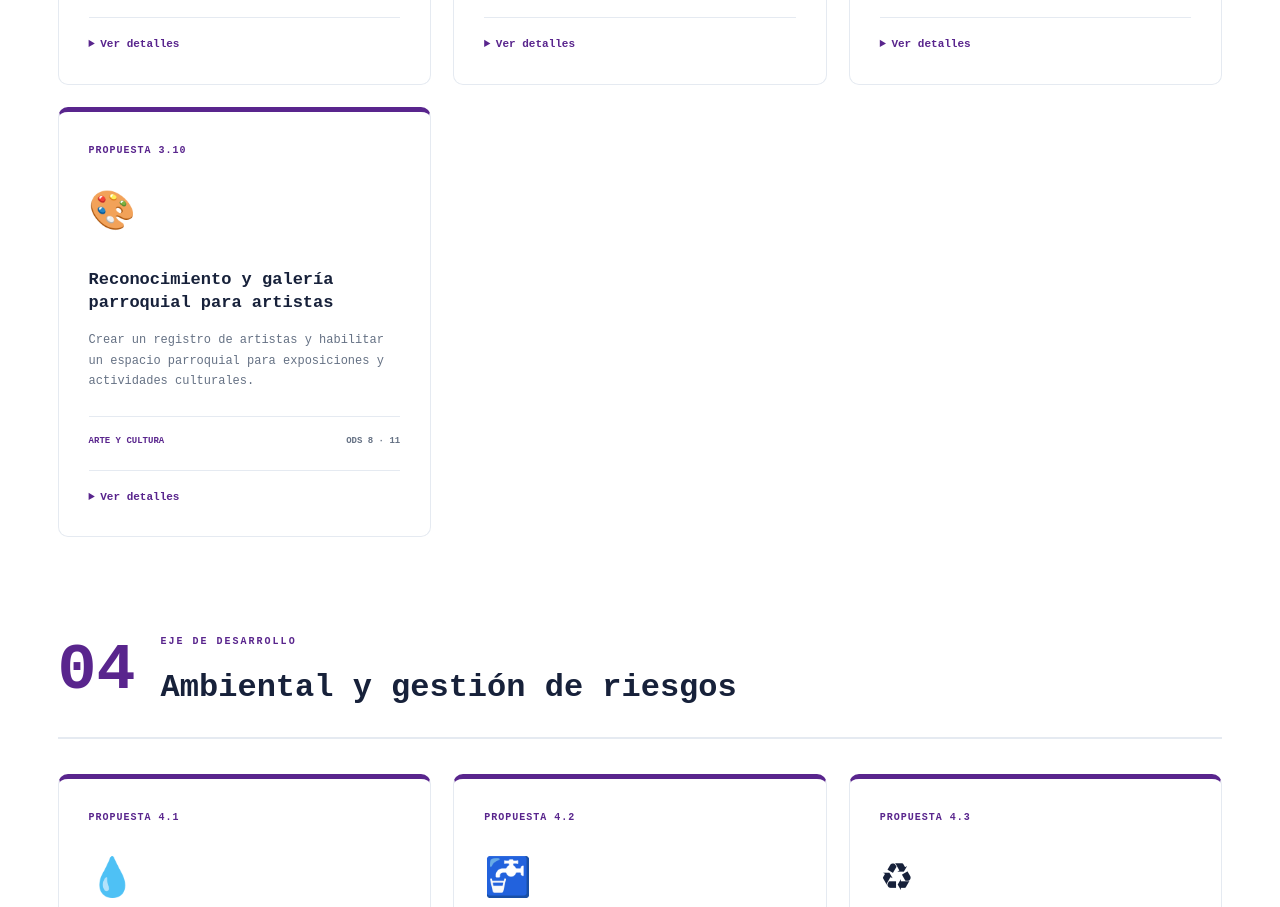
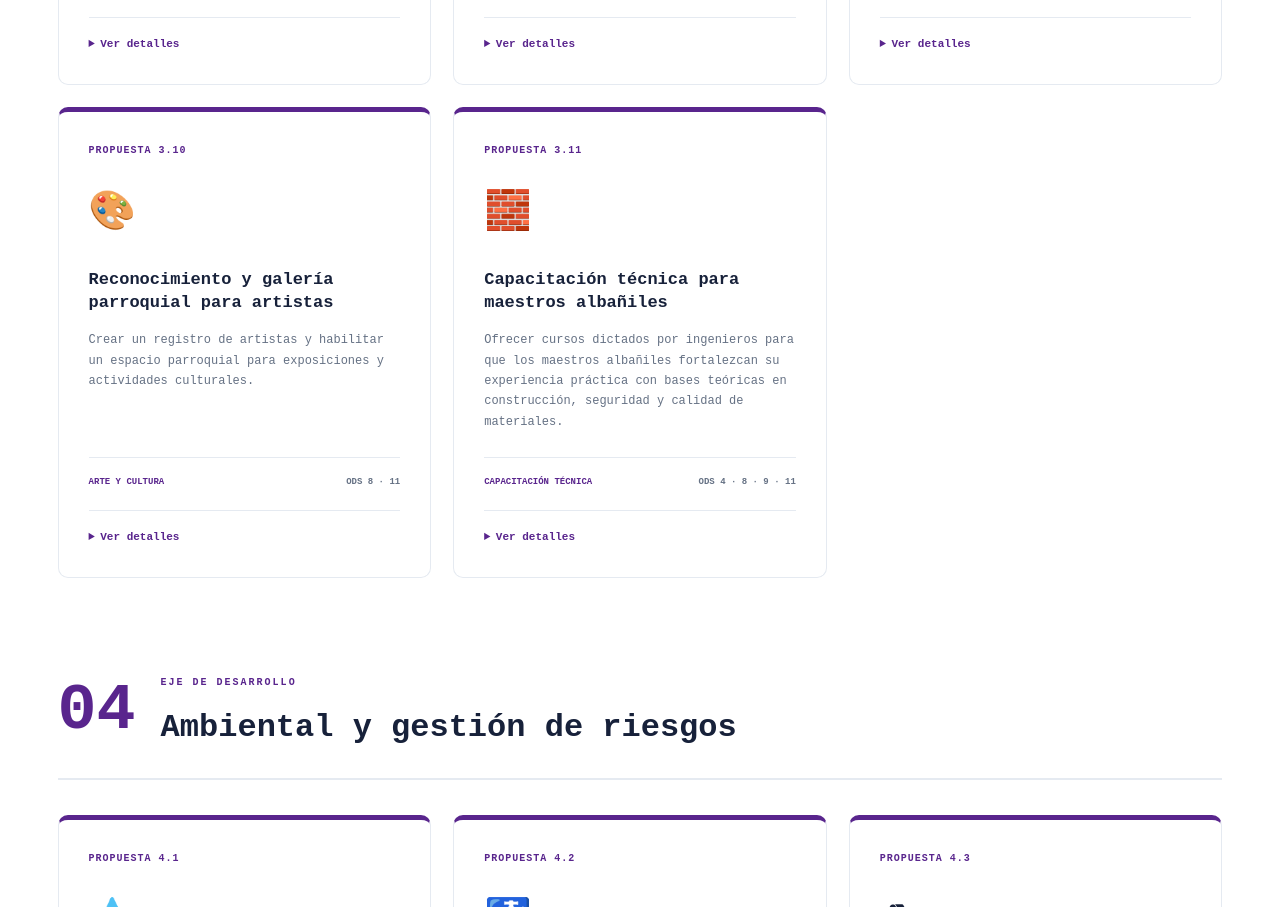
Before and after one commit to briari2108-collab/briari2108-collab.github.io, a plain HTML site: page index.html in a window 1280 px wide. Shown: the part 9559-10466 px from the top of the page. Drawn offline with Linux system fonts and the light colour scheme.

Commit message:
Update index.html

```diff
--- a/index.html
+++ b/index.html
@@ -886,6 +886,26 @@
                         </details>
                     </article>
 
+                    <article class="proposal-card" data-category="eje3">
+                        <span class="proposal-code">PROPUESTA 3.11</span>
+                        <div class="proposal-icon">🧱</div>
+                        <h4>Capacitación técnica para maestros albañiles</h4>
+                        <p>
+                            Ofrecer cursos dictados por ingenieros para que los maestros
+                            albañiles fortalezcan su experiencia práctica con bases teóricas
+                            en construcción, seguridad y calidad de materiales.
+                        </p>
+                        <div class="proposal-meta">
+                            <span>CAPACITACIÓN TÉCNICA</span>
+                            <span>ODS 4 · 8 · 9 · 11</span>
+                        </div>
+                        <details>
+                            <summary>Ver detalles</summary>
+                            <p><strong>Etapas:</strong> Año 1: censo de maestros albañiles y convenios con ingenieros, colegios profesionales y universidades. Año 2: primer ciclo de cursos teórico-prácticos. Año 3: certificación y bolsa de trabajo.</p>
+                            <p><strong>Resultado esperado:</strong> Maestros albañiles con formación técnica y certificada, obras de mejor calidad y más oportunidades de empleo.</p>
+                        </details>
+                    </article>
+
                 </div>
 
             </div>
```
